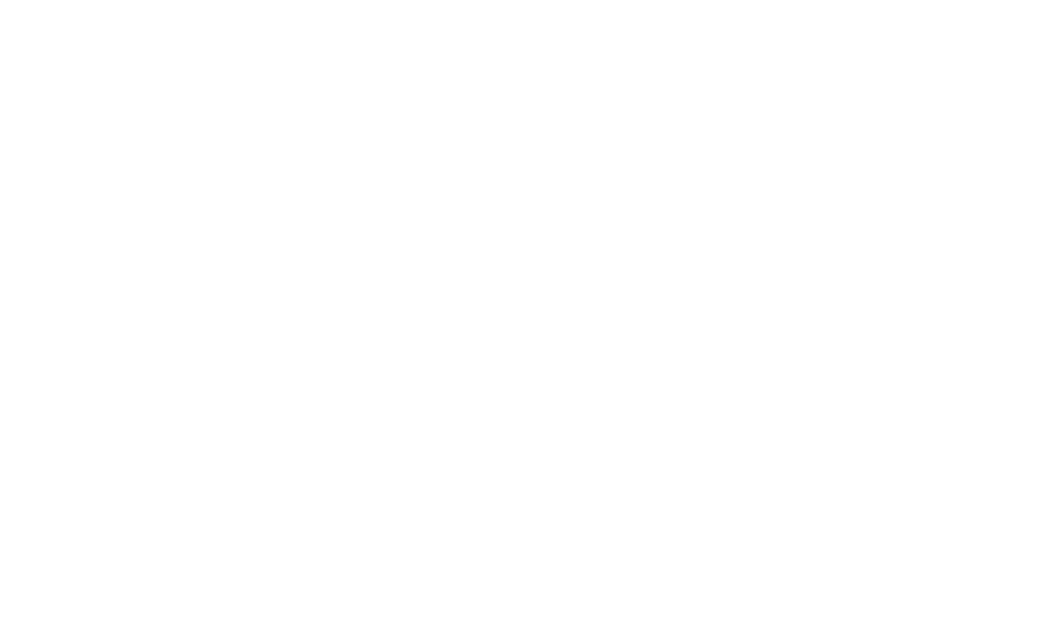
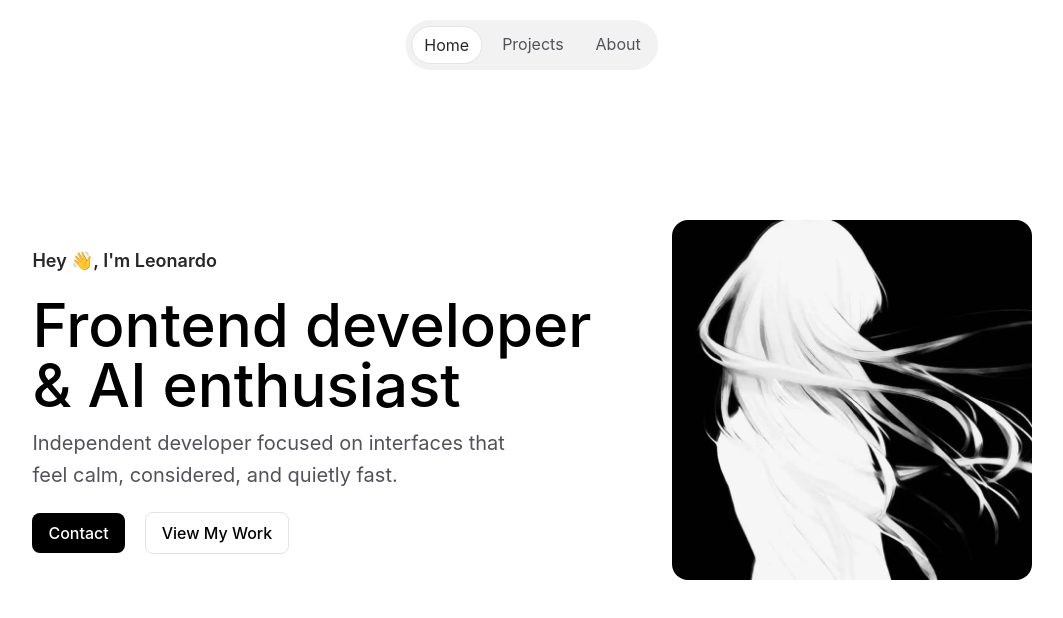
Before and after one commit to leonardolyrio/leonardolyrio-portfolio, a React (Vite) app: page / in a window 1280 px wide. Shown: the top 618 px of the page, without its empty margins (108-1171 px from the left). Built offline with nearby package versions, Linux system fonts and the light colour scheme.

Commit message:
feat: add initial structure

```diff
--- a/index.html
+++ b/index.html
@@ -5,6 +5,13 @@
     <link rel="icon" type="image/svg+xml" href="/favicon.svg" />
     <meta name="viewport" content="width=device-width, initial-scale=1.0" />
     <title>Portfólio | Leonardo Lyrio</title>
+
+    <link rel="preconnect" href="https://fonts.googleapis.com" />
+    <link rel="preconnect" href="https://fonts.gstatic.com" crossorigin />
+    <link
+      href="https://fonts.googleapis.com/css2?family=Inter:ital,opsz,wght@0,14..32,100..900;1,14..32,100..900&display=swap"
+      rel="stylesheet"
+    />
   </head>
   <body>
     <div id="root"></div>
--- a/src/App.tsx
+++ b/src/App.tsx
@@ -1,5 +1,13 @@
+import Navbar from "./components/Navbar";
+import Hero from "./sections/Hero";
+
 function App() {
-  return <div></div>;
+  return (
+    <div>
+      <Hero />
+      <Navbar />
+    </div>
+  );
 }
 
 export default App;
--- /dev/null
+++ b/src/components/Navbar.tsx
@@ -0,0 +1,20 @@
+function Navbar() {
+  return (
+    <nav className="fixed top-5 left-[50%] translate-x-[-50%] z-10 flex justify-center gap-2 p-1.5 bg-black/5 rounded-full text-zinc-600">
+      <a
+        href="#"
+        className="text-zinc-800 bg-white px-3 py-1.5 border border-zinc-200 rounded-full"
+      >
+        Home
+      </a>
+      <a href="#" className="px-3 py-1.5">
+        Projects
+      </a>
+      <a href="#" className="px-3 py-1.5">
+        About
+      </a>
+    </nav>
+  );
+}
+
+export default Navbar;
--- /dev/null
+++ b/src/sections/Hero.tsx
@@ -0,0 +1,42 @@
+import profilePhoto from "../assets/photo.webp";
+
+function Hero() {
+  return (
+    <section className="min-h-dvh flex items-center justify-center gap-20">
+      <div className="flex flex-col gap-5">
+        <span className="text-lg font-semibold text-zinc-800">
+          Hey 👋, I'm Leonardo
+        </span>
+
+        <div className="flex flex-col gap-3">
+          <h1 className="text-4xl md:text-6xl font-medium">
+            Frontend developer <br /> & AI enthusiast
+          </h1>
+          <p className="max-w-full w-120 text-xl leading-relaxed text-zinc-600">
+            Independent developer focused on interfaces that feel calm,
+            considered, and quietly fast.
+          </p>
+        </div>
+
+        <div className="flex items-center gap-5">
+          <a
+            href="#"
+            className="px-4 py-2 bg-black text-white font-medium rounded-lg"
+          >
+            Contact
+          </a>
+          <a
+            href="#"
+            className="px-4 py-2 bg-white font-medium border border-zinc-200 rounded-lg"
+          >
+            View My Work
+          </a>
+        </div>
+      </div>
+
+      <img src={profilePhoto} alt="" className="w-90 rounded-2xl" />
+    </section>
+  );
+}
+
+export default Hero;
```
Also changed, not shown: src/assets/photo.webp (added).
